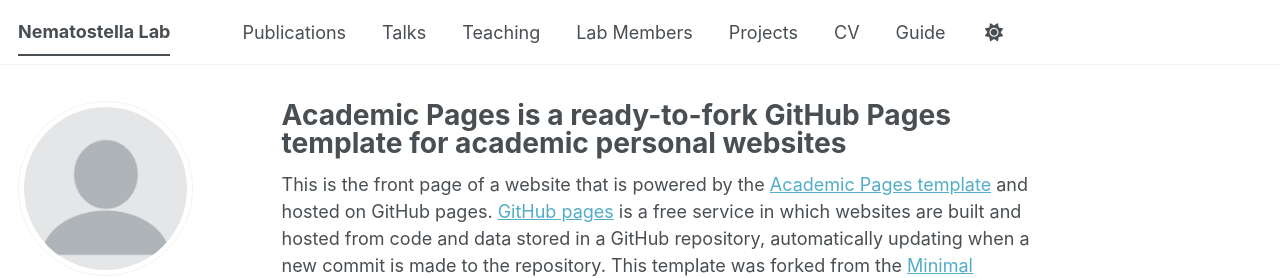
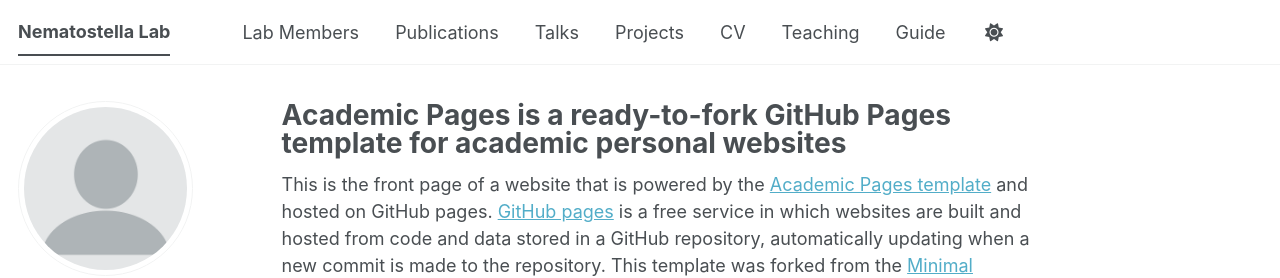
Before and after one commit to nematostellalab/nematostellalab.github.io, a Jekyll site: the page built from _pages/about.md, in a window 1280 px wide. Shown: the top 278 px of the page. Built offline with Jekyll 4.4.1, drawn with Linux system fonts in a browser that asks for light colours; some web fonts are replaced; a script bundle is joined from its source files by our own code; library files that are not in the unit come from our copies; part of the change alters nothing that is shown.

```diff
--- a/_data/navigation.yml
+++ b/_data/navigation.yml
@@ -8,26 +8,26 @@
 #      Markdown formatted page while the second is generated using JSON.
 
 main:
+  - title: "Lab Members"
+    url: /nematostellalab/members/
+
   - title: "Publications"
-    url: /publications/
+    url: /nematostellalab/publications/
 
   - title: "Talks"
-    url: /talks/
+    url: /nematostellalab/talks/
+
+  - title: "Projects"
+    url: /nematostellalab/projects/
+
+  - title: "CV"
+    url: /nematostellalab/cv/
 
   - title: "Teaching"
-    url: /teaching/
-
-  - title: "Lab Members"
-    url: /members/
-
-  - title: "Projects"
-    url: /projects/
-
-  - title: "CV"
-    url: /cv/
+    url: /nematostellalab/teaching/
 
   # - title: "CV"
   #   url: /cv-json/
 
   - title: "Guide"
-    url: /markdown/
+    url: /nematostellalab/markdown/
```
